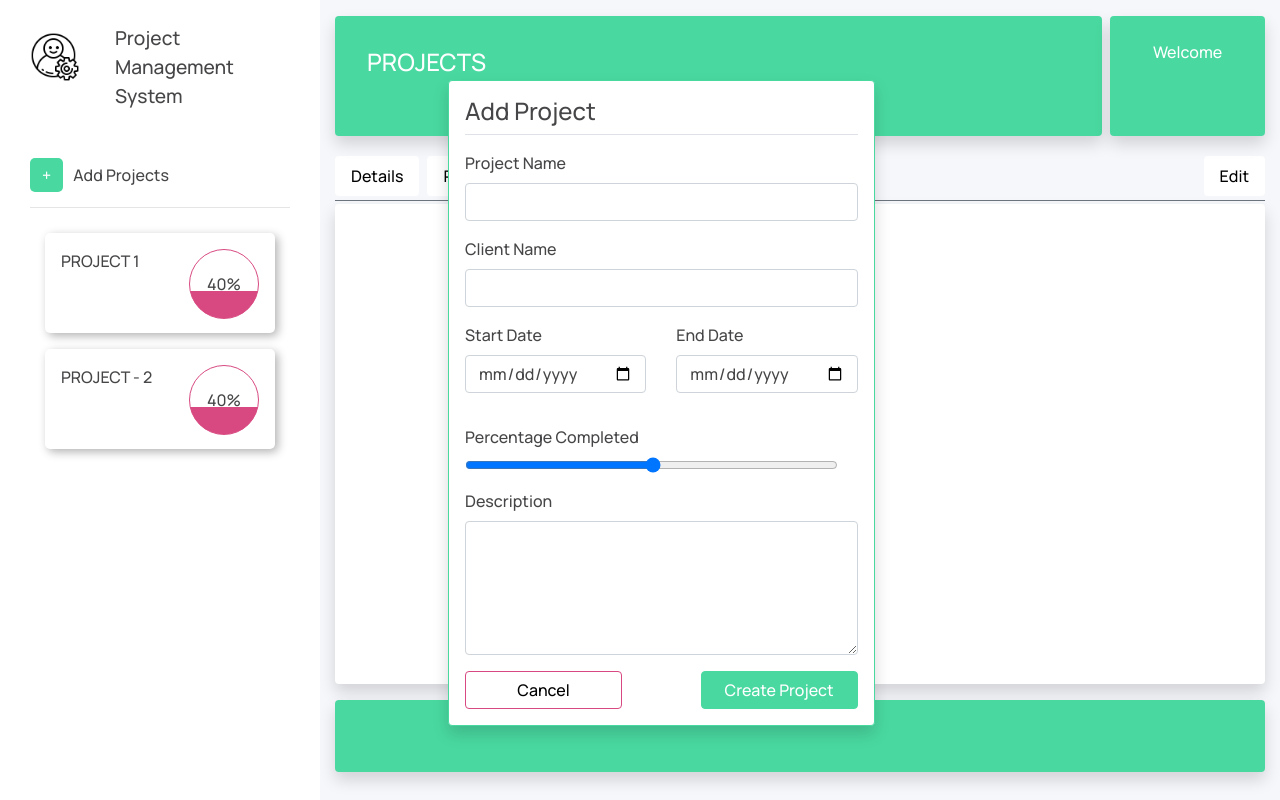
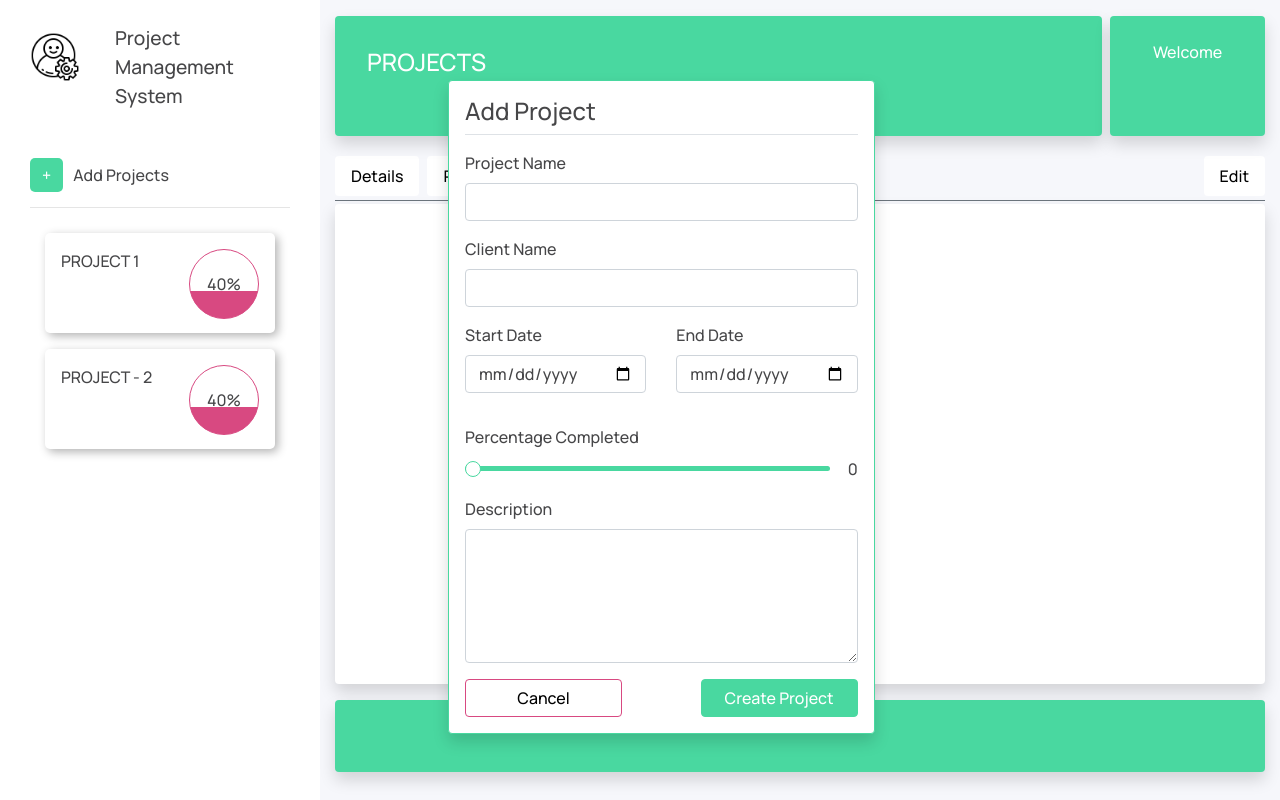
Before and after one commit to JiHaripriya/ProjectManager-Angular, an Angular app: page /projectForm in a window 1280 px wide. Built offline with nearby package versions, Linux system fonts and the light colour scheme.

Commit message:
Customize slider appearance

```diff
--- a/src/app/app.component.html
+++ b/src/app/app.component.html
@@ -47,8 +47,10 @@
       <!-- Project Tabs (Body) Section -->
       <div class="row bg-primary rounded tab-height shadow" style="height: 60vh;">
         <div class="col-md-12">
+
           <!-- Load project tabs -->
           <router-outlet></router-outlet>
+
         </div>
       </div>
 
--- a/src/app/shared/project-form/project-form.component.css
+++ b/src/app/shared/project-form/project-form.component.css
@@ -10,6 +10,33 @@
     width: 40% !important;
 }
 
-.w-95{
-    width: 95% !important;
+.w-93 {
+    width: 93% !important;
 }
+
+input[type="range"],
+input[type="range"]::-webkit-slider-thumb {
+    -webkit-appearance: none;
+}
+
+input[type="range"]:focus {
+    outline: none;
+}
+
+.slider {
+    background-color: #49d8a0;
+    height: 5px;
+    border-radius: 5px;
+}
+
+::-webkit-slider-thumb {
+    position: relative;
+    top: 0px;
+    z-index: 1;
+    width: 16px;
+    height: 16px;
+    border-radius: 50%;
+    cursor: pointer;
+    background-color: #fff;
+    border: 1px solid  #49d8a0;
+}
--- a/src/app/shared/project-form/project-form.component.html
+++ b/src/app/shared/project-form/project-form.component.html
@@ -34,7 +34,7 @@
 
         <div class="row form-group justify-content-between align-items-center">
             <label for="name">Percentage Completed</label>
-            <input type="range" name="range" min="1" max="100" class="w-95" [(ngModel)]="slider">
+            <input type="range" name="range" min="1" max="100" class="w-93 slider" [(ngModel)]="slider">
             <span>{{ slider }}</span>
         </div>
 
--- a/src/app/shared/project-form/project-form.component.ts
+++ b/src/app/shared/project-form/project-form.component.ts
@@ -8,7 +8,7 @@ import { Component, OnInit } from '@angular/core';
 })
 export class ProjectFormComponent implements OnInit {
 
-  slider: string;
+  slider: string = '0';
 
   constructor() {
 
```
